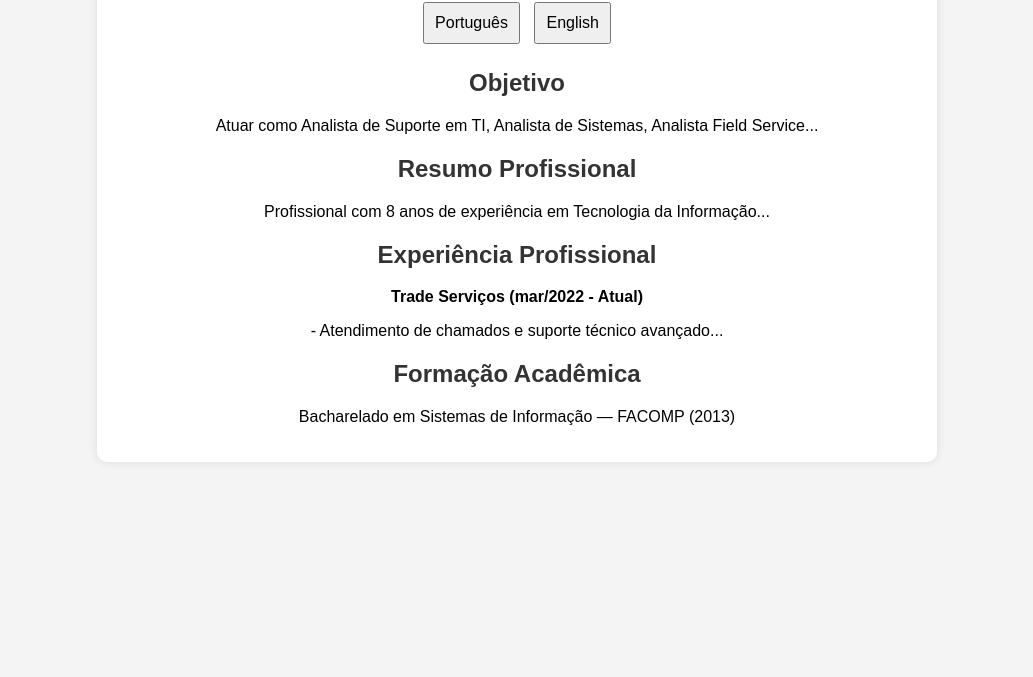
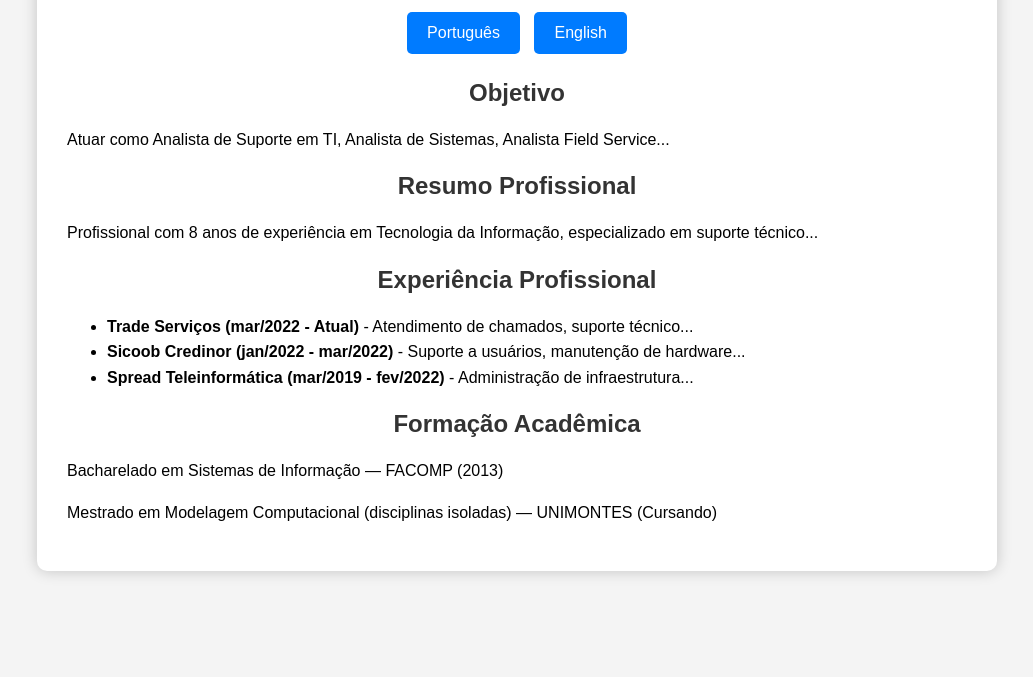
Before and after one commit to alissonsza/curriculo, a plain HTML site: page index.html in a window 1280 px wide. Shown: the part 123-800 px from the top of the page, without its empty margins (123-1156 px from the left). Drawn offline with Linux system fonts and the light colour scheme.

Commit message:
Update index.html

```diff
--- a/index.html
+++ b/index.html
@@ -13,30 +13,43 @@
             text-align: center;
         }
         .container {
-            max-width: 800px;
+            max-width: 900px;
             margin: auto;
             background: white;
-            padding: 20px;
+            padding: 30px;
             border-radius: 10px;
-            box-shadow: 0px 0px 10px rgba(0, 0, 0, 0.1);
+            box-shadow: 0px 0px 15px rgba(0, 0, 0, 0.2);
+            text-align: left;
         }
         h1, h2 {
             color: #333;
+            text-align: center;
         }
         .language-toggle {
+            text-align: center;
             margin: 20px 0;
         }
         .language-toggle button {
-            padding: 10px;
+            padding: 12px 20px;
             font-size: 16px;
             cursor: pointer;
             margin: 5px;
+            border: none;
+            background-color: #007BFF;
+            color: white;
+            border-radius: 5px;
+        }
+        .language-toggle button:hover {
+            background-color: #0056b3;
         }
         .content {
             display: none;
         }
         .active {
             display: block;
+        }
+        p, li {
+            line-height: 1.6;
         }
     </style>
 </head>
@@ -52,27 +65,40 @@
             <h2>Objetivo</h2>
             <p>Atuar como Analista de Suporte em TI, Analista de Sistemas, Analista Field Service...</p>
             <h2>Resumo Profissional</h2>
-            <p>Profissional com 8 anos de experiência em Tecnologia da Informação...</p>
+            <p>Profissional com 8 anos de experiência em Tecnologia da Informação, especializado em suporte técnico...</p>
             <h2>Experiência Profissional</h2>
-            <p><strong>Trade Serviços (mar/2022 - Atual)</strong></p>
-            <p>- Atendimento de chamados e suporte técnico avançado...</p>
+            <ul>
+                <li><strong>Trade Serviços (mar/2022 - Atual)</strong> - Atendimento de chamados, suporte técnico...</li>
+                <li><strong>Sicoob Credinor (jan/2022 - mar/2022)</strong> - Suporte a usuários, manutenção de hardware...</li>
+                <li><strong>Spread Teleinformática (mar/2019 - fev/2022)</strong> - Administração de infraestrutura...</li>
+            </ul>
             <h2>Formação Acadêmica</h2>
             <p>Bacharelado em Sistemas de Informação — FACOMP (2013)</p>
+            <p>Mestrado em Modelagem Computacional (disciplinas isoladas) — UNIMONTES (Cursando)</p>
         </div>
 
         <div id="english" class="content">
             <h2>Objective</h2>
             <p>Work as an IT Support Analyst, Systems Analyst, Field Service Analyst...</p>
             <h2>Professional Summary</h2>
-            <p>Professional with 8 years of experience in Information Technology...</p>
+            <p>Professional with 8 years of experience in Information Technology, specialized in technical support...</p>
             <h2>Professional Experience</h2>
-            <p><strong>Trade Services (Mar/2022 - Present)</strong></p>
-            <p>- Handling service requests and advanced technical support...</p>
+            <ul>
+                <li><strong>Trade Services (Mar/2022 - Present)</strong> - Handling service requests, advanced support...</li>
+                <li><strong>Sicoob Credinor (Jan/2022 - Mar/2022)</strong> - User support, hardware maintenance...</li>
+                <li><strong>Spread Teleinformatics (Mar/2019 - Feb/2022)</strong> - Infrastructure administration...</li>
+            </ul>
             <h2>Education</h2>
             <p>Bachelor’s Degree in Information Systems — FACOMP (2013)</p>
+            <p>Master’s in Computational Modeling (individual courses) — UNIMONTES (Ongoing)</p>
         </div>
     </div>
 
     <script>
         function showContent(language) {
-            do
+            document.querySelectorAll('.content').forEach(div => div.classList.remove('active'));
+            document.getElementById(language).classList.add('active');
+        }
+    </script>
+</body>
+</html>
```
